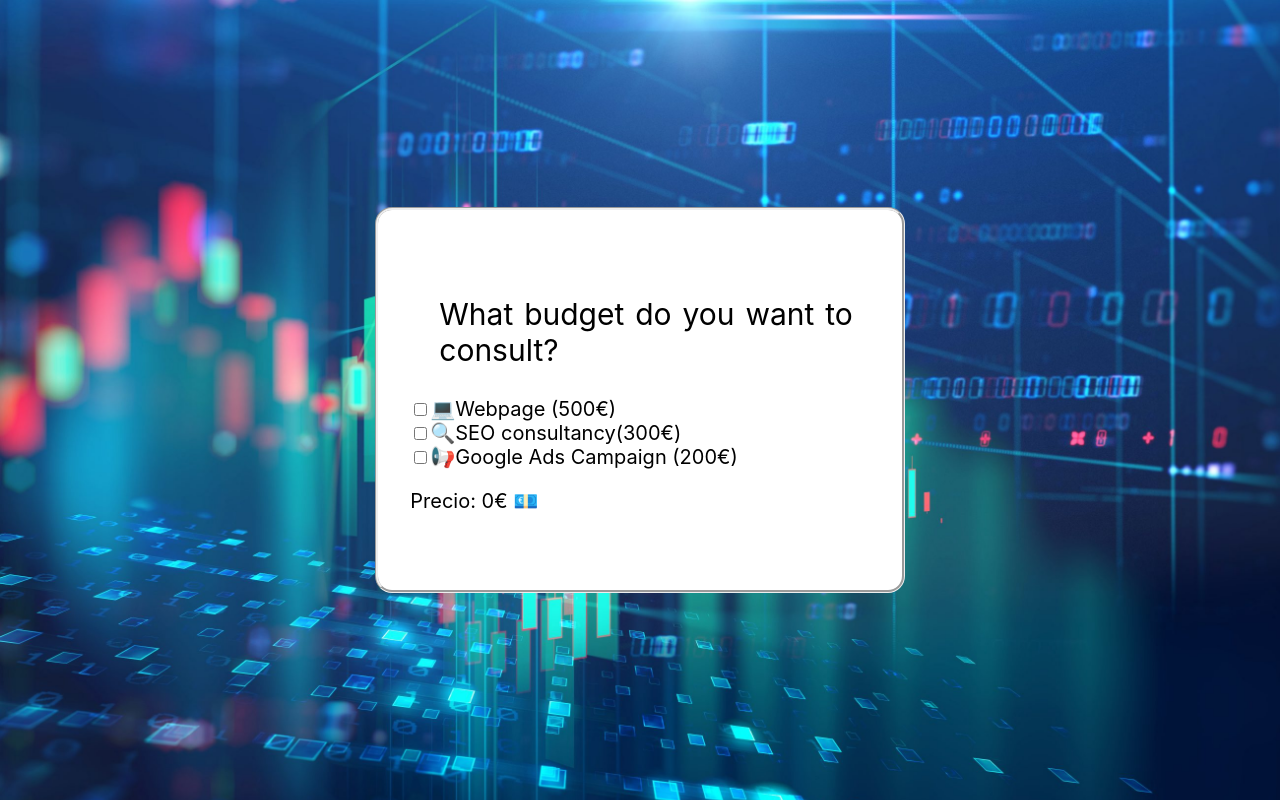
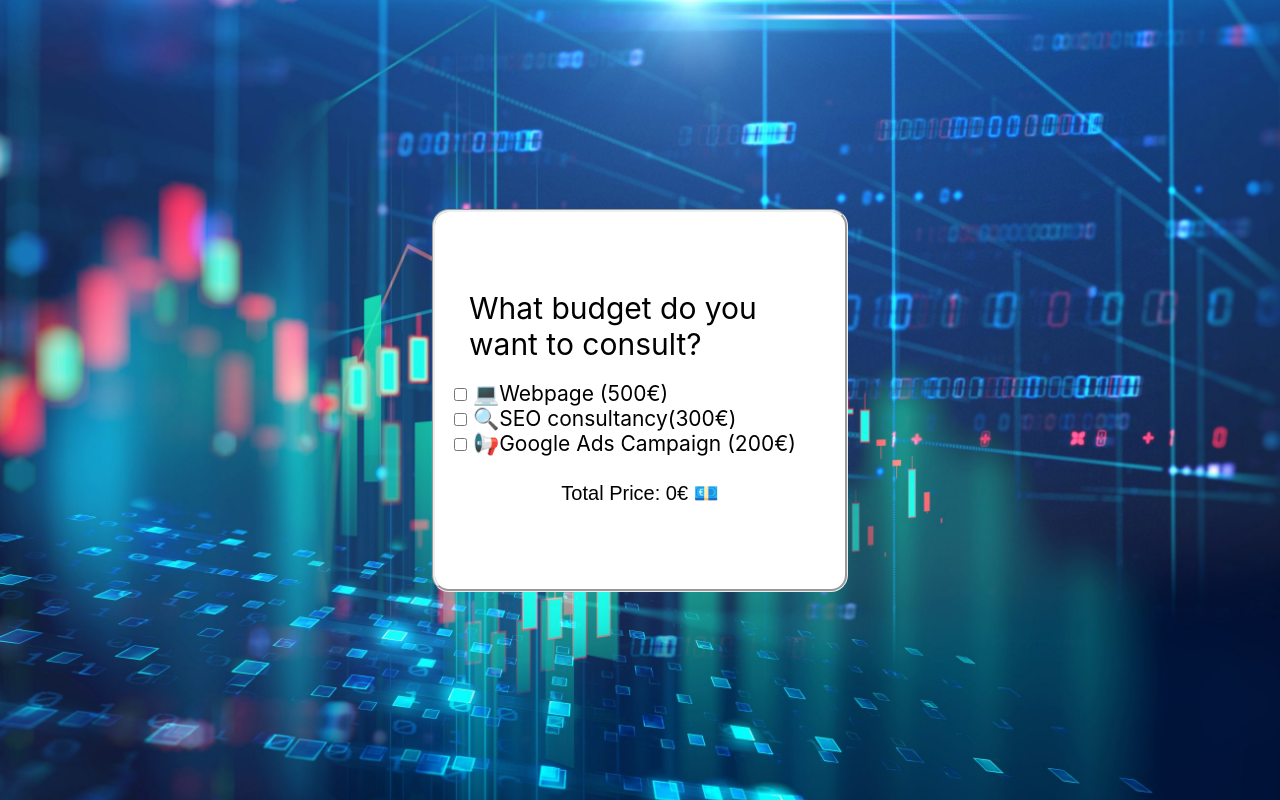
Before and after one commit to MiguelCagnate/BUDGEDT_APP-SPRINT-7, a React (Create React App) app: page /MyApp in a window 1280 px wide. Built offline with nearby package versions, Linux system fonts and the light colour scheme.

Commit message:
Chequeo variable Price

```diff
--- a/src/Card.css
+++ b/src/Card.css
@@ -1,7 +1,7 @@
 .card_body {
   font-weight: 400;
   text-align: center;
-  width: 65%;
+  width: 55%;
   display: flex;
   flex-direction: column;
   align-items: center;
@@ -10,7 +10,6 @@
   color: #000;
   border-radius: 17px;
   border-style: groove;
-  padding: 2rem;
+  padding: 15px;
   background-color: #fff;
-
 }
--- a/src/pages/App.css
+++ b/src/pages/App.css
@@ -2,21 +2,21 @@
   font-size: 45px;
   font-style: italic;
   font-weight: 400;
-
 }
 
 .card_secondtitle {
   font-size: 17px;
-  font-weight: 80px;
-  margin: 4px;
+  font-weight: 200;
+  margin: 3px;
   padding:3px;
   text-align: justify;
+  width: auto;
 }
 .card_p {
   text-align: justify;
   align-items: center;
-  margin:13px;
-  padding: 7px;
+  margin:5px;
+  padding: 5px;
 }
 .card_button {
   background-color: aliceblue;
@@ -38,24 +38,22 @@
 
 .card_app{
 align-self: flex-start;
-text-align: justify;
+text-align: left;
 font-size: 30px;
-margin: 20px;
+margin: 10px;
 padding: 9px;
-
-
 }
 
 .card_options{
   font-size: 20px;
   text-align: justify;
   margin: 23px;
-  padding:2px;
+  padding:21px;
   width:100%;
   list-style-type: none;
 }
 .StyleWebPage{
-  margin:13px;
+  margin:7px;
   padding:5px;
   text-align: justify;
   height: 10%;
@@ -84,3 +82,17 @@
   border-radius: 7px;
   border-width: 0.9px;
 }
+
+.PriceSyle{
+  font-weight: 400;
+  text-align: center;
+  margin-top: 20px;
+  padding: 5px;
+
+  font-family: "Montserrat", sans-serif;
+}
+
+.LabelStyle{
+  margin: 3px;
+  font-size: 21px;
+}
--- a/src/pages/AppPage.css
+++ b/src/pages/AppPage.css
@@ -1,14 +1,14 @@
 .card {
+  background-color: salmon;
+  border-radius: 10px;
   display: flex;
+  font-family: "Montserrat", sans-serif;
+  height: 450px;
   justify-content: center;
-  background-color: salmon;
-  width: 750px;
-  height: 450px;
-  border-radius: 10px;
   padding: 2rem 3rem 3rem 3rem;
-  font-family: "Montserrat", sans-serif;
   position: absolute;
   text-align: justify;
+  width: 750px;
 
 }
 form {
--- a/src/pages/AppPage.jsx
+++ b/src/pages/AppPage.jsx
@@ -111,7 +111,7 @@
               id="web"
               onInput={({ target }) => setWebInput(target.checked)}
             />
-            <label htmlFor="web">💻Webpage (500€)</label>
+            <label htmlFor="web" className="LabelStyle">💻Webpage (500€)</label>
             {isWebInput && <WebController onChange={handleWebPrice} />}
           </li>
           <li>
@@ -122,7 +122,7 @@
                 setTotal((prevValue) => (target.checked ? prevValue + 300 : 0))
               }
             />
-            <label htmlFor="seo">🔍SEO consultancy(300€)</label>
+            <label htmlFor="seo" className="LabelStyle">🔍SEO consultancy(300€)</label>
           </li>
 
           <li>
@@ -133,10 +133,10 @@
                 setTotal((prevValue) => (target.checked ? prevValue + 200 : 0))
               }
             />
-            <label htmlFor="ads">📢Google Ads Campaign (200€)</label>
+            <label htmlFor="ads" className="LabelStyle">📢Google Ads Campaign (200€)</label>
           </li>
 
-          <p>Precio: {total + totalWeb}€ 💶</p>
+          <p className="PriceSyle">Total Price: {total + totalWeb}€ 💶</p>
         </ul>
       </Card>
     </>
```
